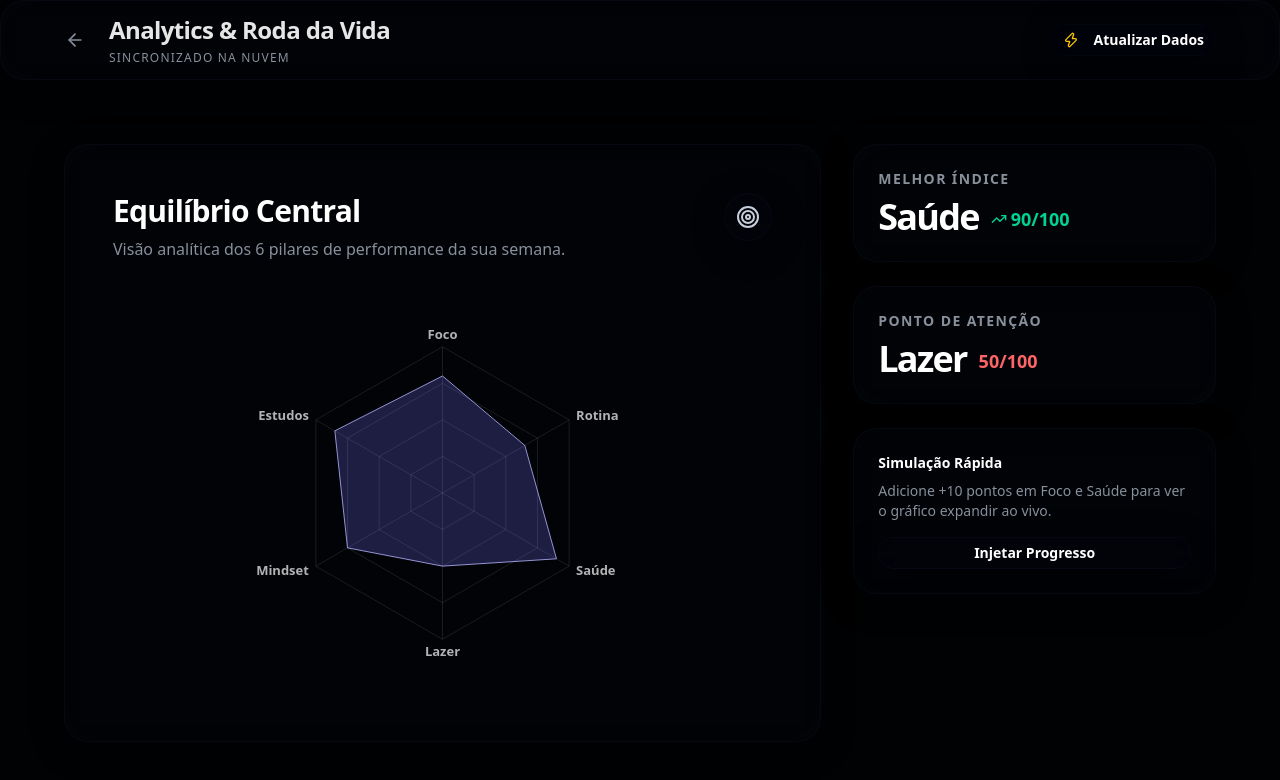
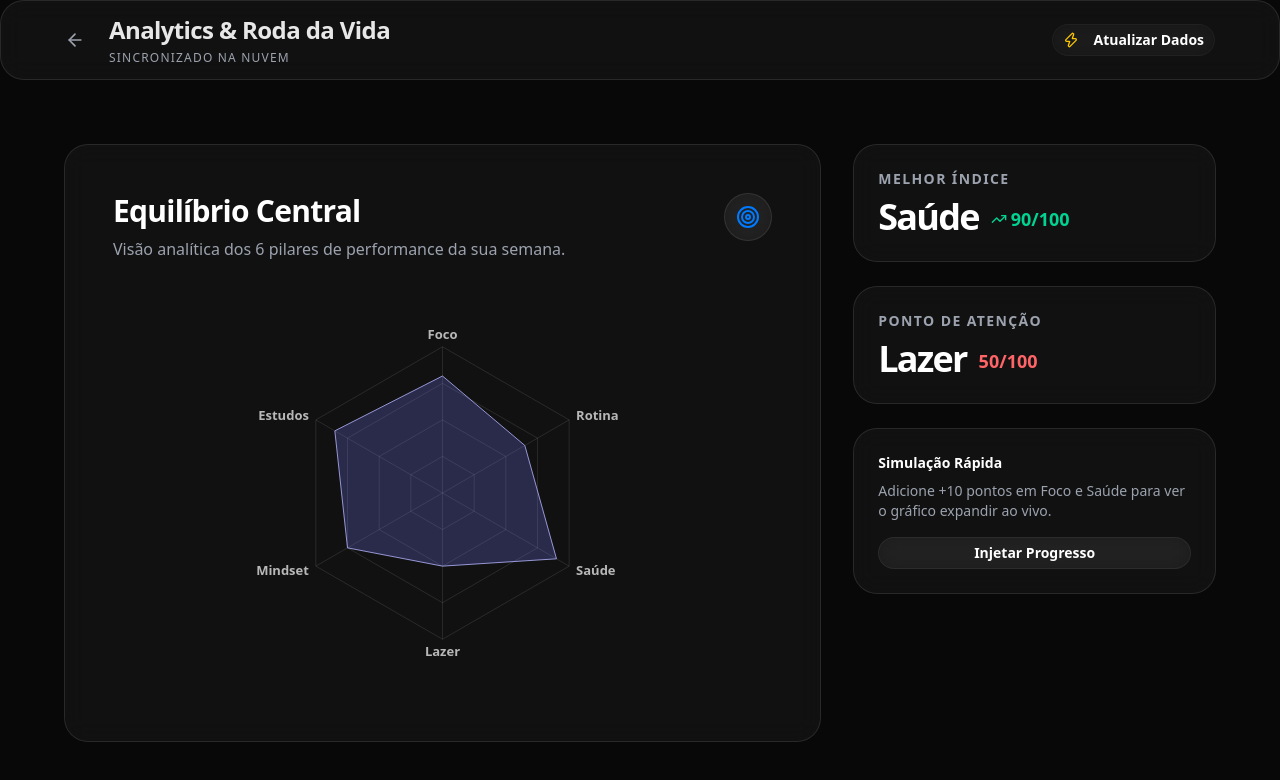
Before and after one commit to gustavoatenuos-cmd/app-priscila-tdah, a Next.js app: page /dashboard/analytics in a window 1280 px wide. Shown: the top 780 px of the page. Built offline with nearby package versions, Linux system fonts and the light colour scheme.

Commit message:
feat(ui): implementada UI cinematic dark com space grotesk e glass true black

```diff
--- a/src/app/dashboard/page.tsx
+++ b/src/app/dashboard/page.tsx
@@ -48,7 +48,7 @@ export default function DashboardPage() {
           <h1 className="text-2xl font-bold tracking-tight text-white">O seu dia</h1>
           <div className="flex items-center gap-4">
              <div className="hidden sm:flex items-center gap-2 px-4 py-2 glass-panel border-white/10 text-white rounded-full text-sm font-bold shadow-sm">
-               <Flame className="w-4 h-4 text-orange-400" /> 12 Dias Seguidos
+               <Flame className="w-4 h-4 text-orange-400" /> <span className="font-mono text-lg tracking-tight">12 Dias Seguidos</span>
              </div>
           </div>
         </header>
--- a/src/app/globals.css
+++ b/src/app/globals.css
@@ -9,7 +9,7 @@
   --card-foreground: oklch(0.1 0.02 240);
   --popover: oklch(1 0 0);
   --popover-foreground: oklch(0.1 0.02 240);
-  --primary: oklch(0.2 0.05 240); /* Deep strict */
+  --primary: oklch(0.2 0.05 240);
   --primary-foreground: oklch(0.98 0.01 240);
   --secondary: oklch(0.96 0.02 240);
   --secondary-foreground: oklch(0.2 0.05 240);
@@ -27,40 +27,42 @@
 
 /* Forced Cinematic Dark Mode */
 .dark, :root {
-  --background: oklch(0.08 0.01 260); /* Onyx / Deep Space absolute black */
-  --foreground: oklch(0.95 0.01 260);
+  /* Fundo principal #080808 */
+  --background: #080808;
+  --foreground: #f3f4f6;
 
-  /* Glassmorphism setup */
-  --card: oklch(0.12 0.02 260 / 0.4); /* Translucent */
-  --card-foreground: oklch(0.95 0.01 260);
+  /* Glassmorphism base vars */
+  --card: rgba(255, 255, 255, 0.04);
+  --card-foreground: #f3f4f6;
 
-  --popover: oklch(0.12 0.02 260 / 0.8);
-  --popover-foreground: oklch(0.95 0.01 260);
+  --popover: rgba(255, 255, 255, 0.04);
+  --popover-foreground: #f3f4f6;
 
-  --primary: oklch(0.85 0.02 260); /* Platinum silver primary */
-  --primary-foreground: oklch(0.08 0.01 260);
+  /* Azul Elétrico / Dourado Champagne (Usando Azul Elétrico como primário) */
+  --primary: #007AFF; /* Azul Elétrico base */
+  --primary-foreground: #ffffff;
 
-  --secondary: oklch(0.15 0.03 260 / 0.5);
-  --secondary-foreground: oklch(0.95 0.01 260);
+  --secondary: rgba(255, 255, 255, 0.08);
+  --secondary-foreground: #f3f4f6;
 
-  --muted: oklch(0.15 0.03 260 / 0.5);
-  --muted-foreground: oklch(0.65 0.02 260);
+  --muted: rgba(255, 255, 255, 0.05);
+  --muted-foreground: #9ca3af;
 
-  --accent: oklch(0.18 0.04 260 / 0.6);
-  --accent-foreground: oklch(0.98 0.01 260);
+  --accent: #D4AF37; /* Dourado Champagne Accent */
+  --accent-foreground: #080808;
 
-  --destructive: oklch(0.4 0.2 27);
-  --destructive-foreground: oklch(0.98 0 0);
+  --destructive: #ef4444;
+  --destructive-foreground: #ffffff;
 
-  --border: oklch(0.2 0.03 260 / 0.4);
-  --input: oklch(0.15 0.03 260 / 0.5);
-  --ring: oklch(0.85 0.02 260 / 0.3);
+  --border: rgba(255, 255, 255, 0.1);
+  --input: rgba(255, 255, 255, 0.05);
+  --ring: rgba(0, 122, 255, 0.5); /* Glow base */
 
-  --chart-1: oklch(0.7 0.1 260); /* Frost blue */
-  --chart-2: oklch(0.8 0.05 280); /* Soft lavender */
-  --chart-3: oklch(0.6 0.15 200); /* Cyan touch */
-  --chart-4: oklch(0.85 0.02 260); /* Silver */
-  --chart-5: oklch(0.4 0.15 240); /* Deep blue */
+  --chart-1: #007AFF;
+  --chart-2: #D4AF37;
+  --chart-3: #10B981;
+  --chart-4: #8B5CF6;
+  --chart-5: #F43F5E;
 }
 
 @theme inline {
@@ -93,6 +95,7 @@
   --radius-lg: var(--radius);
   --radius-xl: calc(var(--radius) + 4px);
   --font-sans: var(--font-inter);
+  --font-mono: var(--font-space-grotesk); /* Space Grotesk config */
 }
 
 @layer base {
@@ -101,23 +104,27 @@
   }
   body {
     @apply bg-background text-foreground antialiased selection:bg-primary/20 selection:text-primary;
-    /* Immersive Grid Background Cinematic */
-    background-image:
-      radial-gradient(ellipse at 50% -20%, rgba(120, 119, 198, 0.15), transparent 60%),
-      linear-gradient(to right, rgba(255, 255, 255, 0.02) 1px, transparent 1px),
-      linear-gradient(to bottom, rgba(255, 255, 255, 0.02) 1px, transparent 1px);
-    background-size: 100% 100%, 40px 40px, 40px 40px;
-    background-attachment: fixed;
+
+    /* Immersive Space grid if requested, but prompt requests 080808 clean. Keeping very subtle mesh if needed. */
   }
 }
 
 /* Glassmorphism Helper Utility */
 @layer utilities {
   .glass-panel {
-    @apply bg-card backdrop-blur-xl border border-border shadow-[0_8px_32px_0_rgba(0,0,0,0.36)] rounded-3xl;
+    @apply bg-[rgba(255,255,255,0.04)] backdrop-blur-md border border-[rgba(255,255,255,0.1)] rounded-3xl;
   }
 
   .glass-hover {
-    @apply hover:bg-white/5 hover:border-white/10 transition-all duration-300;
+    @apply hover:bg-[rgba(255,255,255,0.06)] hover:border-[rgba(255,255,255,0.15)] transition-all duration-300 hover:shadow-[0_0_20px_rgba(0,122,255,0.15)];
+  }
+
+  /* Ambient glow shadow specific for accents */
+  .ambient-glow-primary {
+    @apply shadow-[0_0_30px_rgba(0,122,255,0.2)];
+  }
+
+  .ambient-glow-accent {
+    @apply shadow-[0_0_30px_rgba(212,175,55,0.15)];
   }
 }
--- a/src/app/layout.tsx
+++ b/src/app/layout.tsx
@@ -1,5 +1,5 @@
 import type { Metadata } from "next";
-import { Inter, Outfit } from "next/font/google";
+import { Inter, Space_Grotesk } from "next/font/google";
 import "./globals.css";
 import { Toaster } from "@/components/ui/sonner";
 
@@ -8,8 +8,8 @@ const inter = Inter({
   subsets: ["latin"],
 });
 
-const outfit = Outfit({
-  variable: "--font-heading",
+const spaceGrotesk = Space_Grotesk({
+  variable: "--font-space-grotesk",
   subsets: ["latin"],
 });
 
@@ -26,7 +26,7 @@ export default function RootLayout({
   return (
     <html
       lang="pt-BR"
-      className={`dark ${inter.variable} ${outfit.variable} h-full antialiased`}
+      className={`dark ${inter.variable} ${spaceGrotesk.variable} h-full antialiased`}
     >
       <body className="min-h-full flex flex-col font-sans">
         {children}
```
